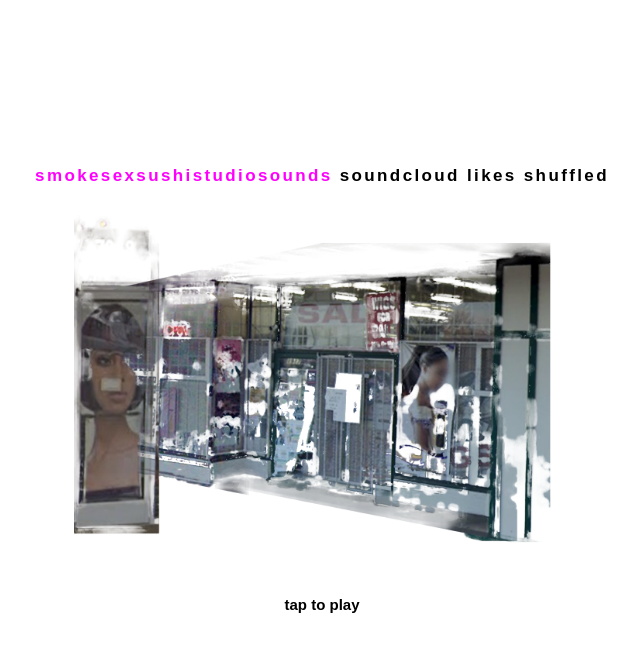
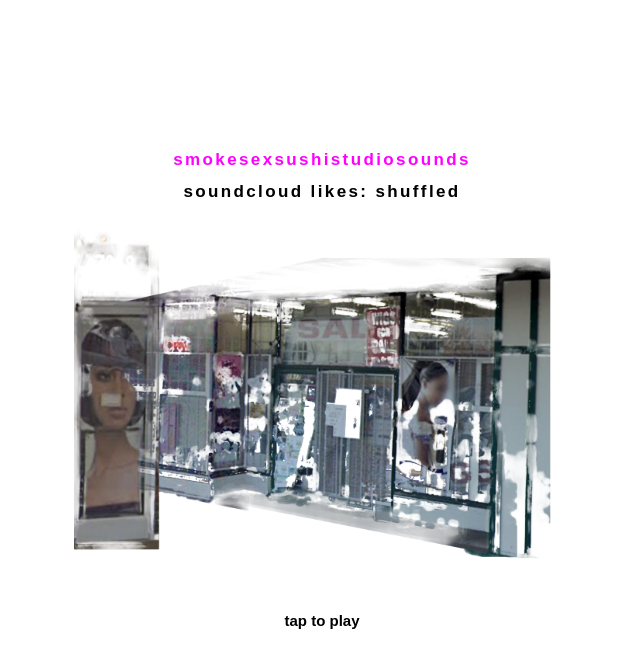
Before and after one commit to 1phonetucked-tech/smokesexsushistudiosounds, a website: page index.html in a window 1280 px wide. Shown: the whole page, without its empty margins (318-958 px from the left). Drawn offline with Linux system fonts and the light colour scheme.

Commit message:
stack the title, add colon

```diff
--- a/index.html
+++ b/index.html
@@ -22,7 +22,8 @@
     letter-spacing: .14em; text-transform: lowercase; text-align: center;
     color: #000; opacity: 1;
   }
-  #mark { color: #f0f; }
+  #mark { display: block; color: #f0f; }
+  #sub { display: block; margin-top: 6px; }
   #art { width: min(88vw, 62vh, 620px); display: block; opacity: 1; }
   #now { margin: 0; text-align: center; max-width: 40ch; min-height: 3em; }
   #t { display: block; font-size: 15px; line-height: 1.35; color: #000; }
@@ -31,7 +32,7 @@
 </head>
 <body>
 
-<h1><span id="mark">smokesexsushistudiosounds</span> soundcloud likes shuffled</h1>
+<h1><span id="mark">smokesexsushistudiosounds</span><span id="sub">soundcloud likes: shuffled</span></h1>
 <img id="art" alt="">
 <p id="now"><span id="t">tap to play</span><span id="a"></span></p>
 <audio id="au" preload="none"></audio>
```
